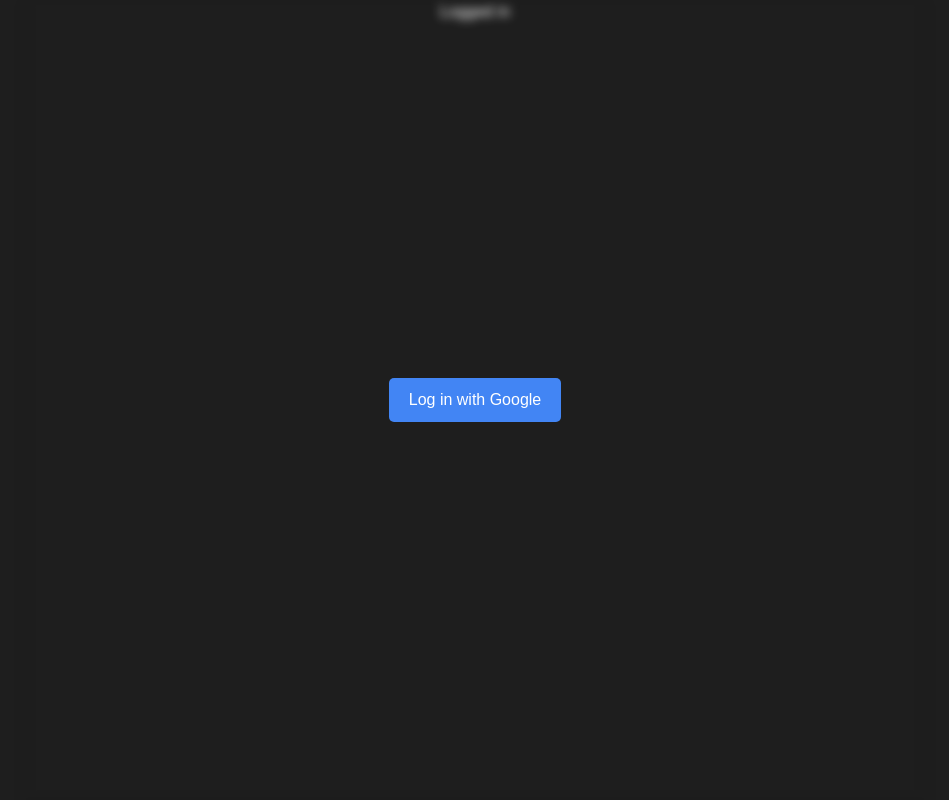
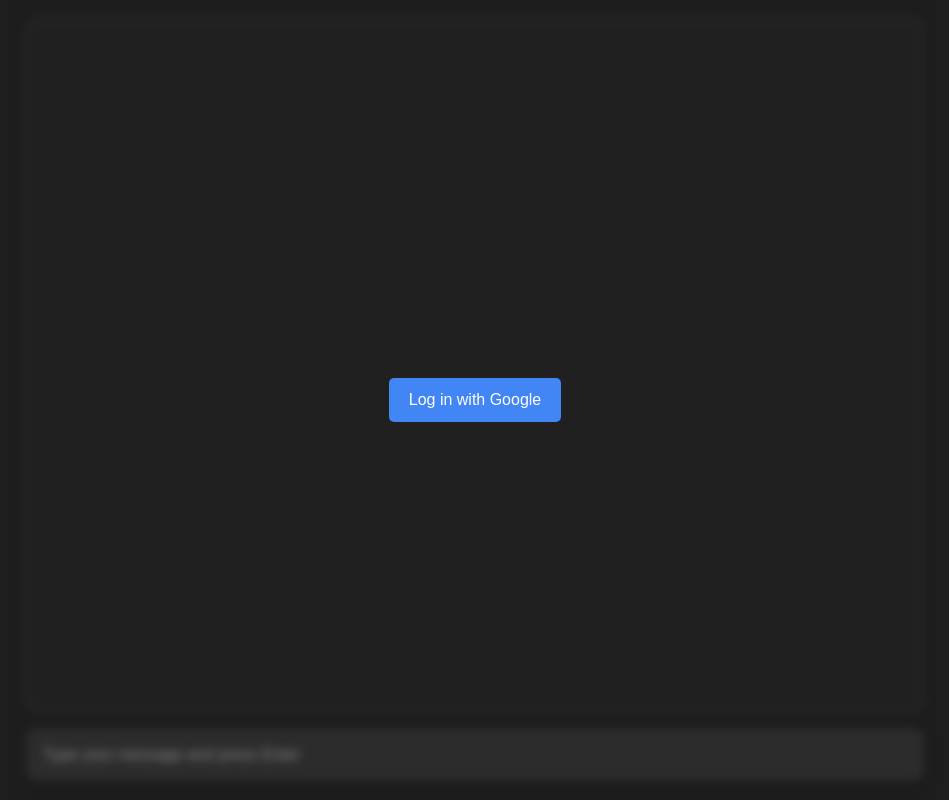
Before and after one commit to 2024-Arizona-Opportunity-Hack/Legacy-Forge-HeritageSquareFounda-HeritageSquareFoundationAIIntegrationChallenge, a Next.js app in the folder client/: page /HomePage in a window 1280 px wide. Shown: the whole page, without its empty margins (165-1114 px from the left). Built offline with nearby package versions, Linux system fonts and the light colour scheme.

Commit message:
Changes implemented into next js

```diff
--- a/client/src/components/LoginPage.tsx
+++ b/client/src/components/LoginPage.tsx
@@ -4,11 +4,15 @@
 import React, { useState } from 'react';
 
 import '../../src/App.css'
+import Message from './Message';
 
 
 const LoginPage = () => {
   const [loading, setLoading] = useState(false);
   const [isAuthenticated, setIsAuthenticated] = useState(false);
+  const [inputValue, setInputValue] = useState('');
+  const [messages, setMessages] = useState<JSX.Element[]>([]);
+
   const authWithGoogle = async () => {
     setLoading(true);
     try {
@@ -20,22 +24,46 @@
       setLoading(false);
     }
   }
+
+  const sendMessage = (text: string) => {
+    setMessages([...messages, <Message text={text} />]);
+    setInputValue('');
+  }
+
+  const handleInputChange = (e: React.ChangeEvent<HTMLInputElement>) => {
+    setInputValue(e.target.value);
+  };
+
+  const handleKeyDown = (e: React.KeyboardEvent<HTMLInputElement>) => {
+    if (e.key === 'Enter') {
+      sendMessage(inputValue);
+    }
+  };
+
   return (
-        <>
     <div>
       <div className={`app-container ${isAuthenticated ? '' : 'blurred'}`}>
         <div className='chat-interface'>
-            <h1>Logged in</h1>
+          <div className='messages'>
+            {messages}
+          </div>
+            <input
+              type="text"
+              className="prompt-input"
+              value={inputValue}
+              onChange={handleInputChange}
+              onKeyDown={handleKeyDown}
+              placeholder="Type your message and press Enter"
+            />
           </div>
       </div>
 
-        <div className='login-overlay'>
+      <div className={`login-overlay ${isAuthenticated ? 'invisible' : ''}`} >
         {isAuthenticated ? ( <></> ) : (
           <button onClick={ () => authWithGoogle() } disabled={ loading }>{loading ? "Logging in..." : "Log in with Google"}</button>
         )}
       </div>
     </div>
-        </>
   )
 }
 export default LoginPage;
--- /dev/null
+++ b/client/src/components/Message.css
@@ -0,0 +1,15 @@
+.message {
+    margin: 10px 5px 10px auto;
+    padding: 15px;
+    background-color: #2c2c2c;
+    border: 1px solid #444;
+    color: #fff;
+    border-radius: 10px;
+    box-shadow: 0 4px 8px rgba(0, 0, 0, 0.2);
+    max-width: 80%;
+    font-family: Arial, sans-serif;
+    word-wrap: break-word; /* Allows long words to break and wrap */
+    word-break: break-word; /* Ensures long words are broken properly */
+    overflow-wrap: break-word; /* Additional property to prevent overflow */
+    white-space: normal; /* Ensure the text wraps instead of being on a single line */
+}
--- /dev/null
+++ b/client/src/components/Message.tsx
@@ -0,0 +1,13 @@
+import React from 'react';
+import './Message.css'
+
+// Define a custom Message component
+type MessageProps = {
+  text: string;
+};
+
+const Message: React.FC<MessageProps> = ({ text }) => {
+  return <div className="message">{text}</div>;
+};
+
+export default Message;
```
Also changed, not shown: 2 other files (tests, documents, lock files or other folders). Lines whose indentation alone changed are shown as unchanged.
